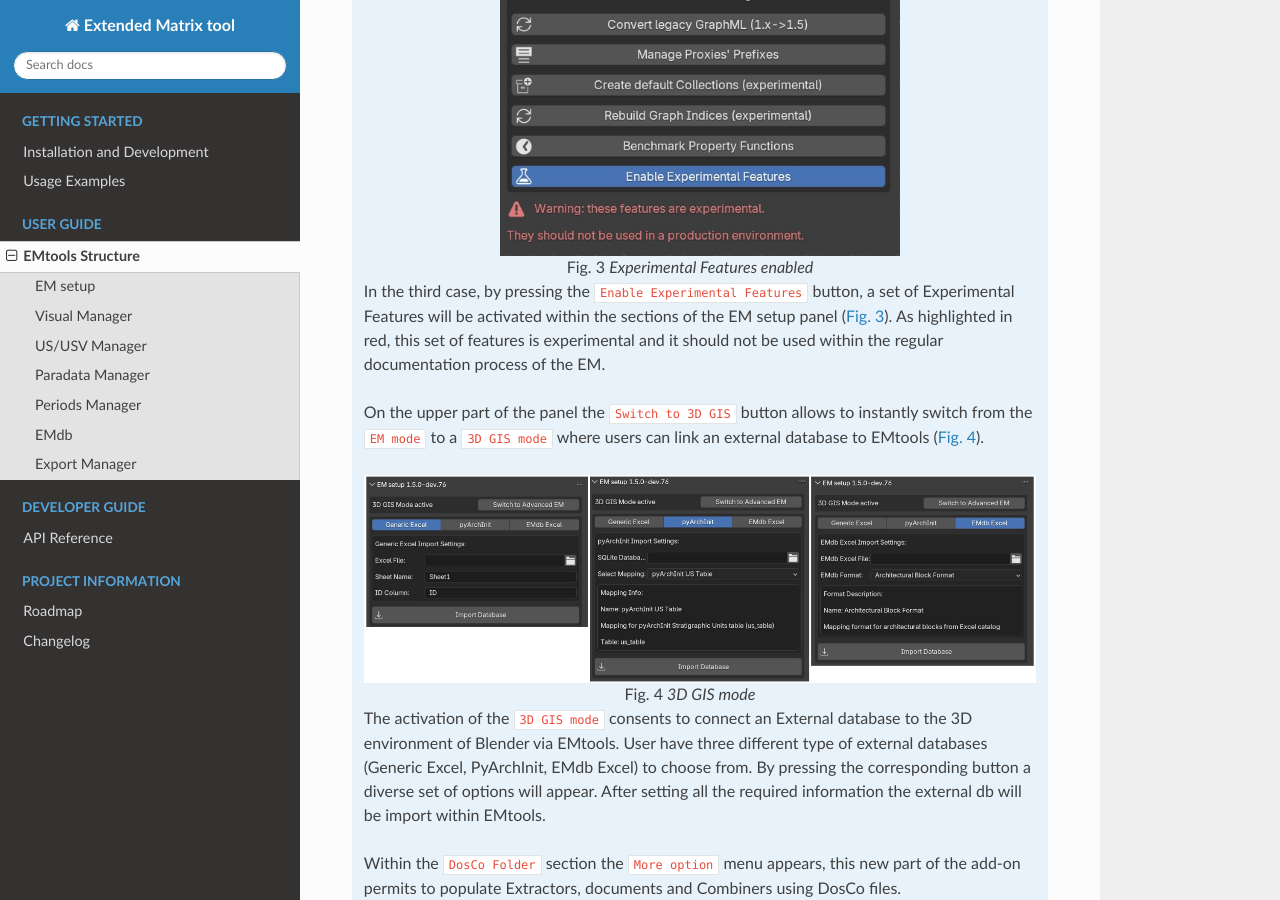
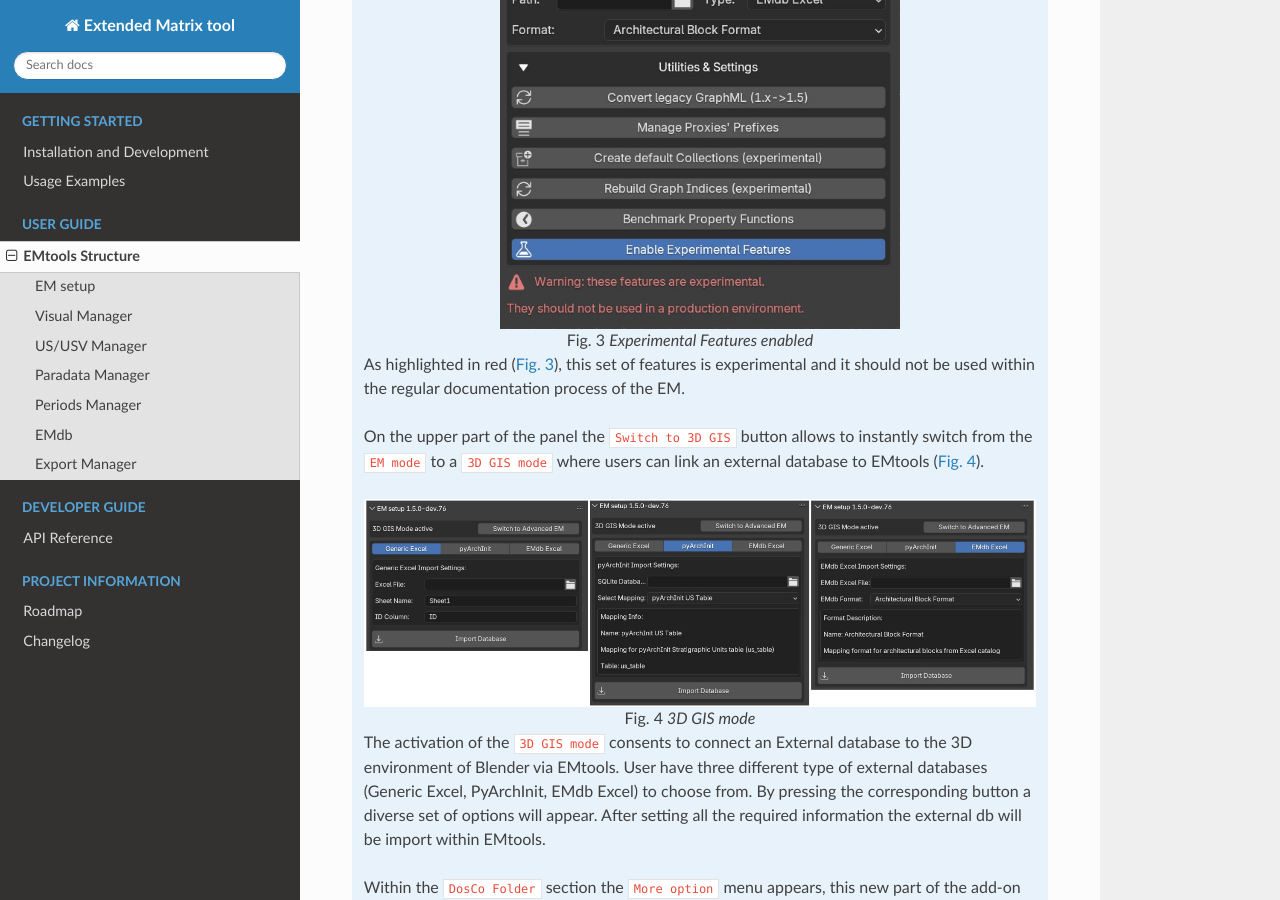
Before and after one commit to zalmoxes-laran/EM-blender-tools-doc, a Sphinx documentation site: the page built from docs/EMstructure.rst, in a window 1280 px wide and 900 px high, scrolled down 3316 px. Built offline with Sphinx 7.4.7 and the Read the Docs theme 3.1.0, drawn with Linux system fonts in a browser that asks for light colours; pages that are not in the unit, such as notebooks, are missing from menus; some of the changed text lies outside the part shown.

Commit message:
Edit note box

```diff
--- a/docs/EMstructure.rst
+++ b/docs/EMstructure.rst
@@ -83,8 +84,8 @@ In the second case, by pressing ``Manage Proxies' Prefixes`` button, EMtools wil
 
       Experimental Features enabled
 
-   In the third case, by pressing the ``Enable Experimental Features`` button, a set of Experimental Features will be activated within the sections of the EM setup panel (:numref:`Fig. %s <EMsetup_03FIG>`).
-   As highlighted in red, this set of features is experimental and it should not be used within the regular documentation process of the EM.
+
+   As highlighted in red (:numref:`Fig. %s <EMsetup_03FIG>`), this set of features is experimental and it should not be used within the regular documentation process of the EM.
 
    On the upper part of the panel the ``Switch to 3D GIS`` button allows to instantly switch from the ``EM mode`` to a ``3D GIS mode`` where users can link an external database to EMtools (:numref:`Fig. %s <EMsetup_04abcFIG>`).
 
@@ -105,9 +106,6 @@ In the second case, by pressing ``Manage Proxies' Prefixes`` button, EMtools wil
 
    In the ``Utilities & Settings`` the activation of the ``Enable Experimental Features`` button reveals three new buttons: ``Create default Collections``, ``Rebuild Graph Indices`` and ``Benchmark Property Functions``.
    All these buttons activate experimental functions which are not still under development.
-
-
-
 
 
 .. _Visual_Manager:
```
Also changed, not shown: other parts of docs/EMstructure.rst (+1 -0 lines).
